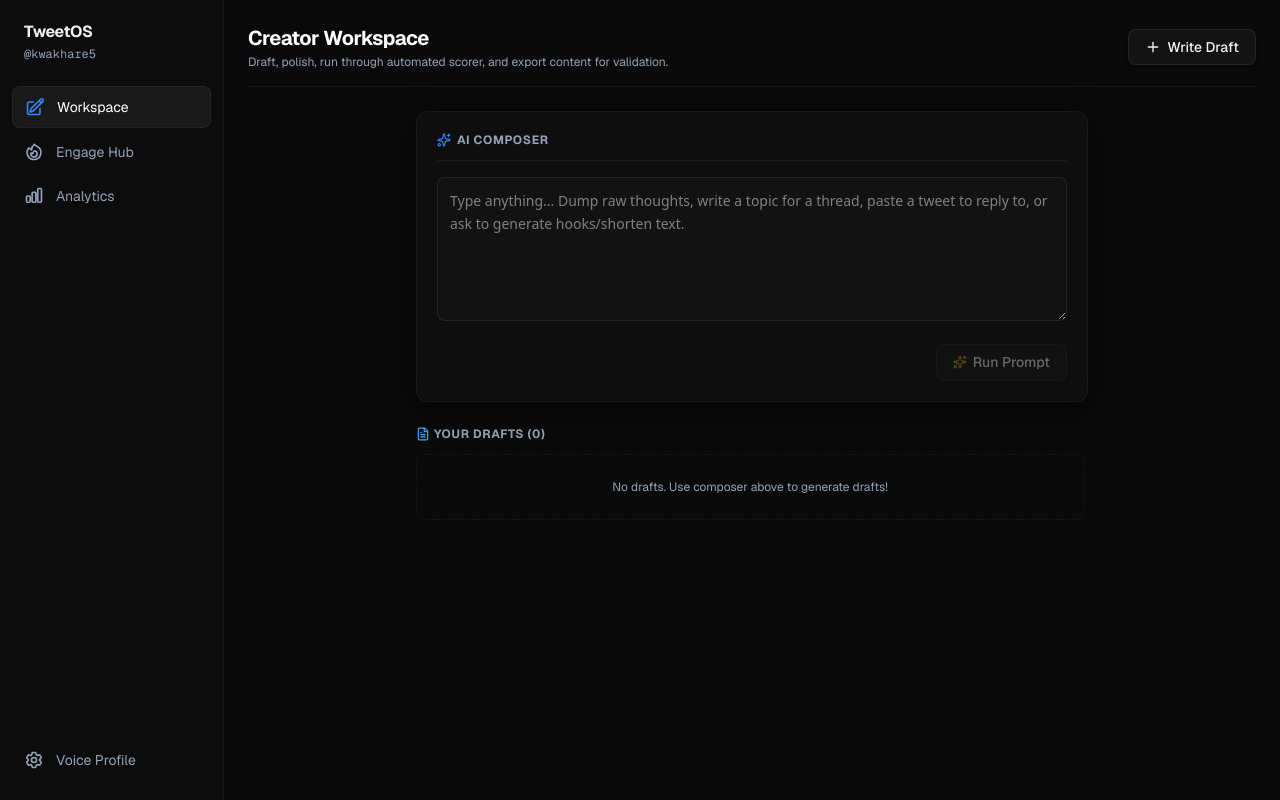
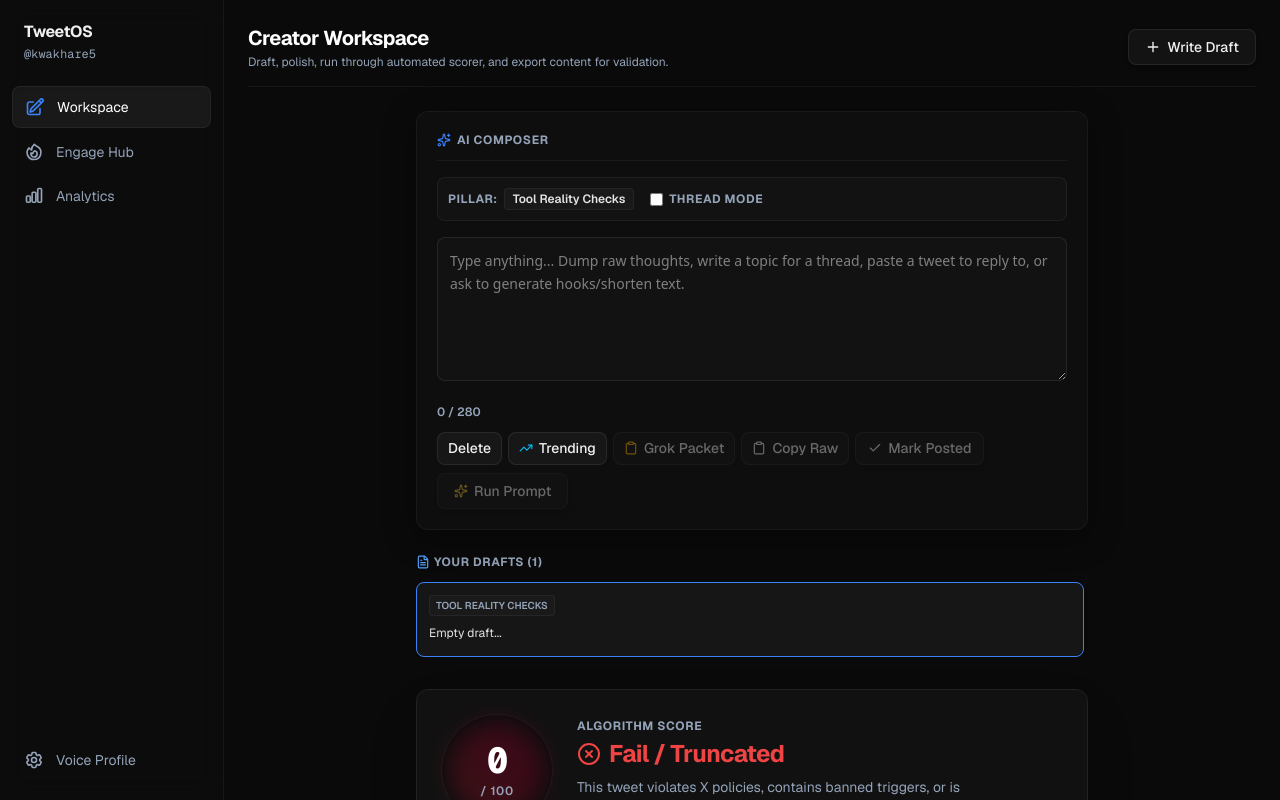
Before and after one commit to kwakhare5/TweetOS, a Next.js app: page / in a window 1280 px wide. Shown: the top 800 px of the page. Built offline with nearby package versions, Linux system fonts and the light colour scheme.

Commit message:
Refactor: unify composer editor state, remove null activeDraft state, always auto-provision a draft

```diff
--- a/src/app/page.tsx
+++ b/src/app/page.tsx
@@ -59,14 +59,59 @@ export default function WorkspacePage() {
     setUnifiedText(d ? d.content : '')
   }
 
+  const [hasHydrated, setHasHydrated] = useState(false)
+  useEffect(() => {
+    // eslint-disable-next-line react-hooks/set-state-in-effect
+    setHasHydrated(true)
+  }, [])
+
+  // Create new blank draft
+  function handleCreateDraft() {
+    const now = new Date().toISOString()
+    const newDraft: TweetDraft = {
+      id: `draft_${Date.now()}`,
+      content: '',
+      isThread: false,
+      threadTweets: [],
+      pillarId: profile.contentPillars[0]?.name || 'General',
+      momentType: 'progress',
+      hookVariations: [],
+      algorithmScore: {
+        overall: 0,
+        hookStrength: { score: 0, label: 'Weak', reason: 'Empty' },
+        replyBait: { score: 0, label: 'Weak', reason: 'Empty' },
+        specificity: { score: 0, label: 'Weak', reason: 'Empty' },
+        emotionalTrigger: { score: 0, label: 'Weak', reason: 'Empty' },
+        length: { score: 0, label: 'Weak', reason: 'Empty' },
+        noLinksInBody: { score: 10, label: 'Strong', reason: 'Empty' },
+        ctaQuality: { score: 0, label: 'Weak', reason: 'Empty' },
+        threadPotential: { score: 0, label: 'Weak', reason: 'Empty' },
+        suggestions: [],
+        calculatedAt: now
+      },
+      status: 'draft',
+      createdAt: now,
+      updatedAt: now
+    }
+    addDraft(newDraft)
+    selectActiveDraft(newDraft)
+    triggerToast('New draft started!')
+  }
+
   // Load drafts if none on mount
   useEffect(() => {
-    if (drafts.length > 0 && !activeDraft) {
+    if (hasHydrated) {
+      if (drafts.length > 0) {
+        if (!activeDraft) {
           // eslint-disable-next-line react-hooks/set-state-in-effect
           selectActiveDraft(drafts[0])
         }
+      } else {
+        handleCreateDraft()
+      }
+    }
   // eslint-disable-next-line react-hooks/exhaustive-deps
-  }, [drafts])
+  }, [drafts, hasHydrated, activeDraft])
 
   // Real-time score calculator
   useEffect(() => {
@@ -177,43 +222,12 @@ Result Notes: ${e.performanceNote}
   function handleDeleteDraft(id: string) {
     const updated = drafts.filter(d => d.id !== id)
     setDrafts(updated)
-    if (activeDraft?.id === id) {
-      selectActiveDraft(updated[0] || null)
+    if (updated.length === 0) {
+      handleCreateDraft()
+    } else if (activeDraft?.id === id) {
+      selectActiveDraft(updated[0])
     }
     triggerToast('Draft deleted!')
-  }
-
-  // Create new blank draft
-  function handleCreateDraft() {
-    const now = new Date().toISOString()
-    const newDraft: TweetDraft = {
-      id: `draft_${Date.now()}`,
-      content: '',
-      isThread: false,
-      threadTweets: [],
-      pillarId: profile.contentPillars[0]?.name || 'General',
-      momentType: 'progress',
-      hookVariations: [],
-      algorithmScore: {
-        overall: 0,
-        hookStrength: { score: 0, label: 'Weak', reason: 'Empty' },
-        replyBait: { score: 0, label: 'Weak', reason: 'Empty' },
-        specificity: { score: 0, label: 'Weak', reason: 'Empty' },
-        emotionalTrigger: { score: 0, label: 'Weak', reason: 'Empty' },
-        length: { score: 0, label: 'Weak', reason: 'Empty' },
-        noLinksInBody: { score: 10, label: 'Strong', reason: 'Empty' },
-        ctaQuality: { score: 0, label: 'Weak', reason: 'Empty' },
-        threadPotential: { score: 0, label: 'Weak', reason: 'Empty' },
-        suggestions: [],
-        calculatedAt: now
-      },
-      status: 'draft',
-      createdAt: now,
-      updatedAt: now
-    }
-    addDraft(newDraft)
-    selectActiveDraft(newDraft)
-    triggerToast('New draft started!')
   }  // Unified Action Generator
   async function handleRunUnifiedAction() {
     if (!unifiedText.trim()) return
@@ -390,7 +404,7 @@ Result Notes: ${e.performanceNote}
     if (updatedDrafts.length > 0) {
       selectActiveDraft(updatedDrafts[0])
     } else {
-      selectActiveDraft(null)
+      handleCreateDraft()
     }
 
     triggerToast('Tweet saved to Library! Loopback locked.')
@@ -428,15 +442,14 @@ Result Notes: ${e.performanceNote}
               </h3>
             </div>
 
-            {/* Active Draft Control Row (Pillar select & Thread toggle & Clear/New) */}
-            {activeDraft && (
+            {/* Active Draft Control Row (Pillar select & Thread toggle) */}
             <div className="flex justify-between items-center flex-wrap gap-3 bg-white/[0.02] border border-white/5 p-2.5 rounded-lg text-xs">
               <div className="flex items-center gap-4 flex-wrap">
                 {/* Pillar Label */}
                 <div className="flex items-center gap-1.5">
                   <span className="text-[var(--text-muted)] font-bold uppercase tracking-wider">Pillar:</span>
                   <span className="text-zinc-200 font-semibold px-2 py-0.5 bg-white/[0.03] border border-white/5 rounded">
-                      {activeDraft.pillarId}
+                    {activeDraft?.pillarId}
                   </span>
                 </div>
 
@@ -444,24 +457,14 @@ Result Notes: ${e.performanceNote}
                 <label className="flex items-center gap-1.5 cursor-pointer font-bold text-[var(--text-muted)] uppercase tracking-wider">
                   <input
                     type="checkbox"
-                      checked={activeDraft.isThread}
+                    checked={activeDraft?.isThread || false}
                     onChange={(e) => handleThreadToggle(e.target.checked)}
                     className="accent-[var(--accent)]"
                   />
                   <span>Thread Mode</span>
                 </label>
               </div>
-
-                {/* Deselect / New Draft */}
-                <button
-                  onClick={() => selectActiveDraft(null)}
-                  className="text-[11px] text-[var(--text-muted)] hover:text-white underline"
-                  title="Deselect active draft to write raw thoughts dump"
-                >
-                  Write Raw Thoughts / New
-                </button>
             </div>
-            )}
 
             {/* Input / Editor Textarea Box */}
             <div className="space-y-3">
@@ -537,10 +540,9 @@ Result Notes: ${e.performanceNote}
                 </div>
 
                 <div className="flex gap-2 flex-wrap items-center">
-                  {activeDraft && (
                   <div className="flex gap-1.5 flex-wrap">
                     <button
-                        onClick={() => handleDeleteDraft(activeDraft.id)}
+                      onClick={() => activeDraft && handleDeleteDraft(activeDraft.id)}
                       className="glass-button px-2.5 py-1.5 bg-red-950/20 hover:bg-red-950/40 text-red-400 border-red-500/10 flex items-center gap-1 cursor-pointer font-semibold"
                       title="Delete current draft"
                     >
@@ -556,7 +558,7 @@ Result Notes: ${e.performanceNote}
                     </button>
                     <button
                       onClick={() => handleClipboardAction('grok')}
-                        disabled={!activeDraft.content.trim()}
+                      disabled={!activeDraft?.content.trim()}
                       className="glass-button px-2.5 py-1.5 bg-transparent text-[var(--text-muted)] flex items-center gap-1 cursor-pointer transition-colors duration-200 hover:text-white disabled:opacity-50 disabled:cursor-not-allowed"
                     >
                       <Clipboard className="w-3.5 h-3.5 text-amber-400" />
@@ -564,7 +566,7 @@ Result Notes: ${e.performanceNote}
                     </button>
                     <button
                       onClick={() => handleClipboardAction('raw')}
-                        disabled={!activeDraft.content.trim()}
+                      disabled={!activeDraft?.content.trim()}
                       className="glass-button px-2.5 py-1.5 bg-transparent text-zinc-300 flex items-center gap-1 cursor-pointer transition-colors duration-200 hover:text-white disabled:opacity-50 disabled:cursor-not-allowed"
                     >
                       <Clipboard className="w-3.5 h-3.5" />
@@ -572,14 +574,13 @@ Result Notes: ${e.performanceNote}
                     </button>
                     <button
                       onClick={handleMarkAsPosted}
-                        disabled={!activeDraft.content.trim() || activeDraft.content.length > 280}
+                      disabled={!activeDraft?.content.trim() || (activeDraft?.content.length || 0) > 280}
                       className="glass-button px-3 py-1.5 bg-[var(--accent)] hover:bg-[var(--accent-hover)] text-white border-transparent flex items-center gap-1 cursor-pointer transition-colors duration-200 disabled:opacity-50 disabled:cursor-not-allowed font-semibold shadow-md"
                     >
                       <Check className="w-3.5 h-3.5" />
                       <span>Mark Posted</span>
                     </button>
                   </div>
-                  )}
 
                   <button
                     onClick={handleRunUnifiedAction}
@@ -760,14 +761,7 @@ Result Notes: ${e.performanceNote}
                 <span>Your Drafts ({drafts.length})</span>
               </span>
 
-              {drafts.length > 0 && activeDraft && (
-                <button
-                  onClick={() => selectActiveDraft(null)}
-                  className="text-[11px] text-[var(--text-muted)] hover:text-white"
-                >
-                  Deselect Active
-                </button>
-              )}
+
             </div>
 
             <div className="flex flex-col gap-2 max-h-[35vh] overflow-y-auto pr-1">
@@ -809,7 +803,7 @@ Result Notes: ${e.performanceNote}
           </div>
 
           {/* Dynamic Scorecard at the very bottom */}
-          {activeDraft && score && (
+          {score && (
             <div className="mt-2">
               <ScoreCard score={score} />
             </div>
```
Lines whose indentation alone changed are shown as unchanged.
